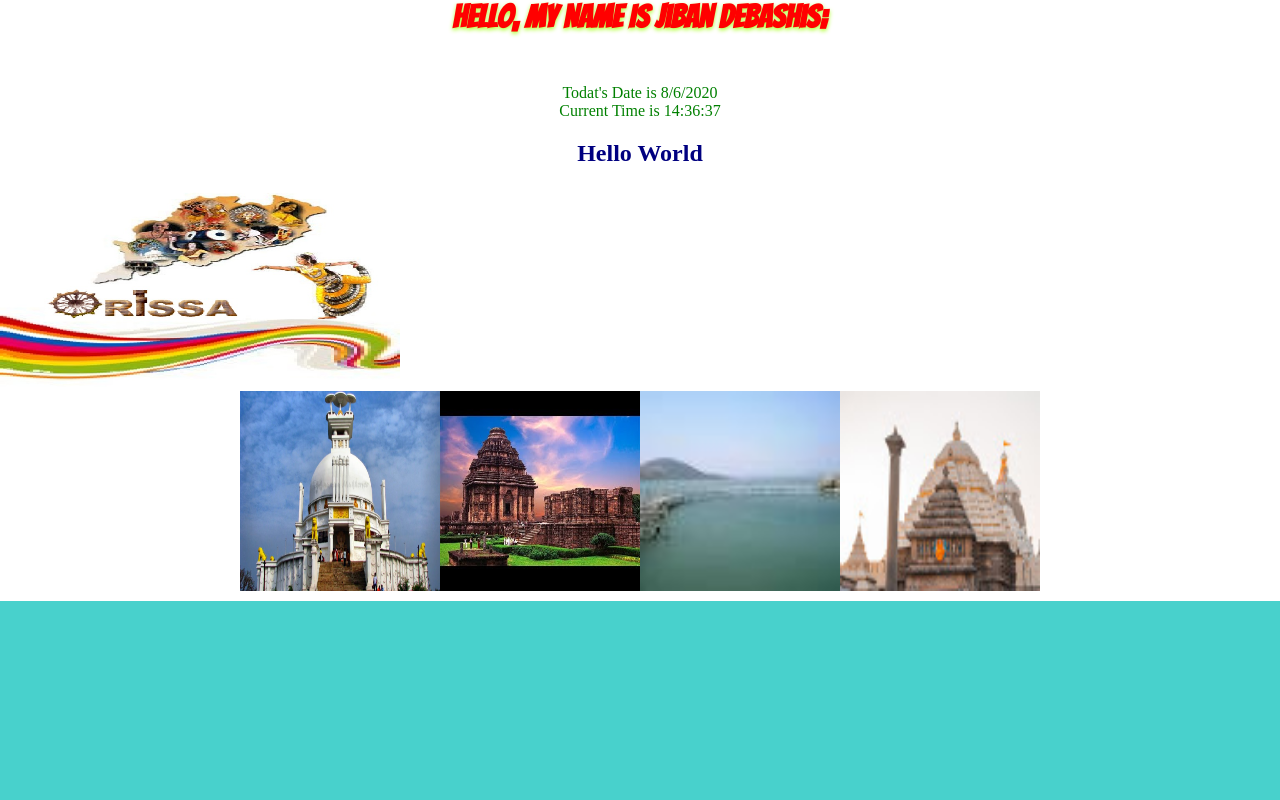
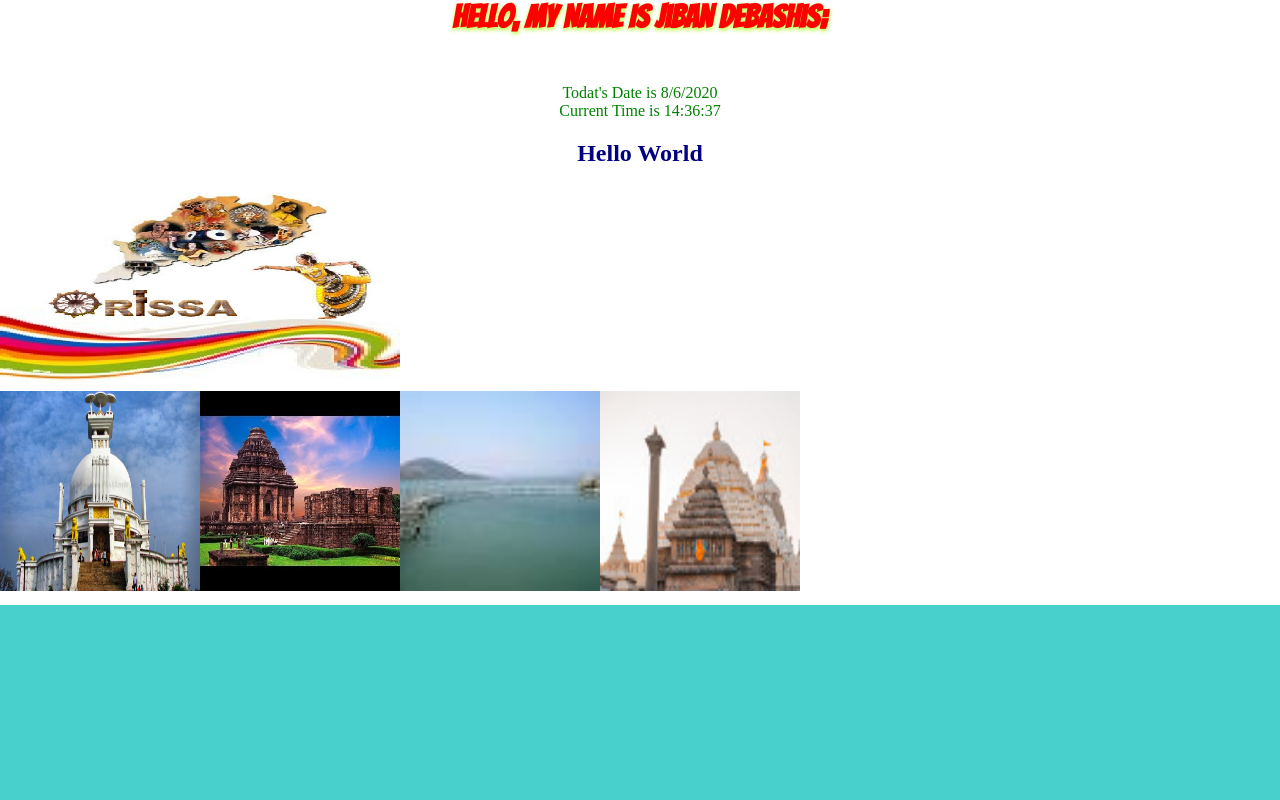
Before and after one commit to jibanblog/reactminiproject, a React (Create React App) app: page / in a window 1280 px wide. Shown: the top 800 px of the page. Built offline with nearby package versions, Linux system fonts and the light colour scheme.

Commit message:
changes are committed

```diff
--- a/src/index.css
+++ b/src/index.css
@@ -22,11 +22,6 @@ body{
 
 }
 
-
-.img_div{
-  display: flex;
-  justify-content: center;
-}
 
 
 #main{
```
